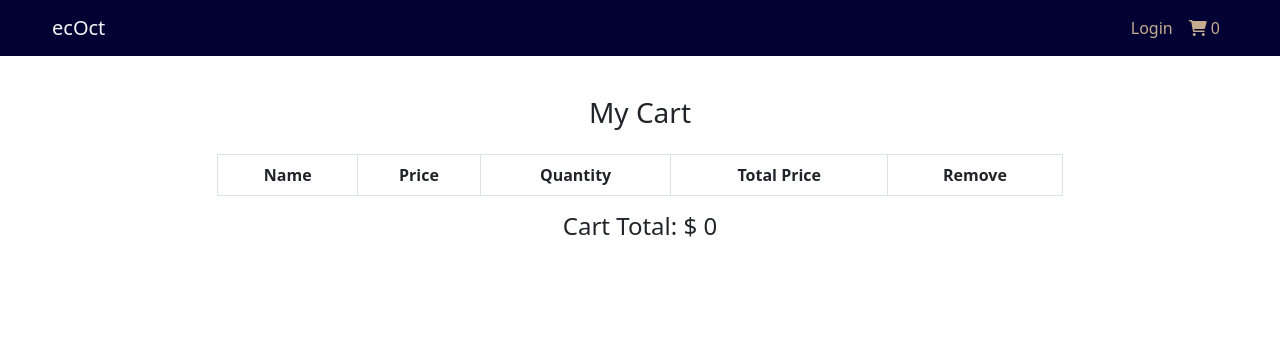
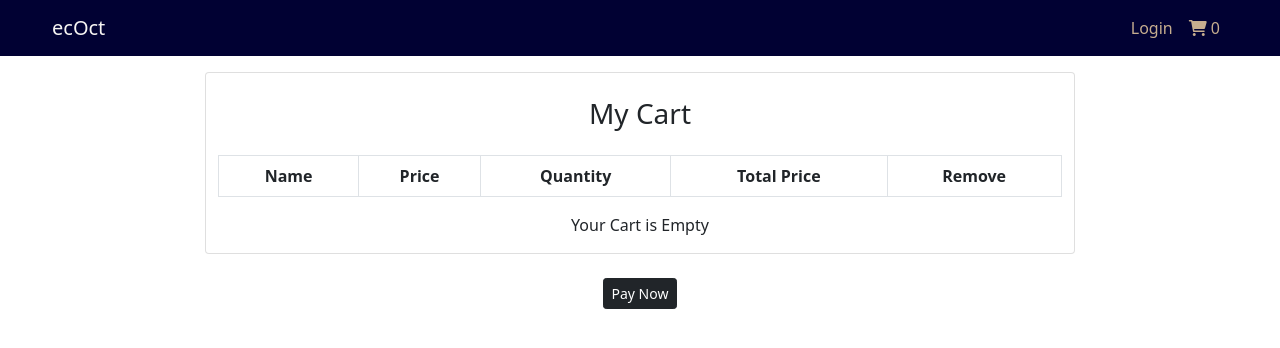
Before and after one commit to Sahim-Nazif/ecOct-FrontEnd, a React (Create React App) app: page /cart in a window 1280 px wide. Shown: the top 348 px of the page. Built offline with nearby package versions, Linux system fonts and the light colour scheme.

Commit message:
get cart total updated

```diff
--- a/src/screens/Cartscreen.js
+++ b/src/screens/Cartscreen.js
@@ -14,7 +14,7 @@ const Cartscreen = () => {
     return (
         <div>
            <div className='row mt-3 justify-content-center'>
-                <div className='col-md-8'>
+                <div className='col-md-8 card'>
                     <h3 className='m-4'>My Cart </h3>
                     <table className='table table-bordered '>
 
@@ -57,11 +57,12 @@ const Cartscreen = () => {
                         </tbody>
 
                     </table>
+                    {cartTotal===0 ? <p className='text-center'>Your Cart is Empty</p> :<h4>Cart Total: $ {cartTotal}</h4>}
 
                 </div>
 
            </div>
-           <h4>Cart Total: $ {cartTotal}</h4>
+           <button className='btn btn-dark btn-sm mt-4'>Pay Now</button>
         </div>
     )
 }
```
